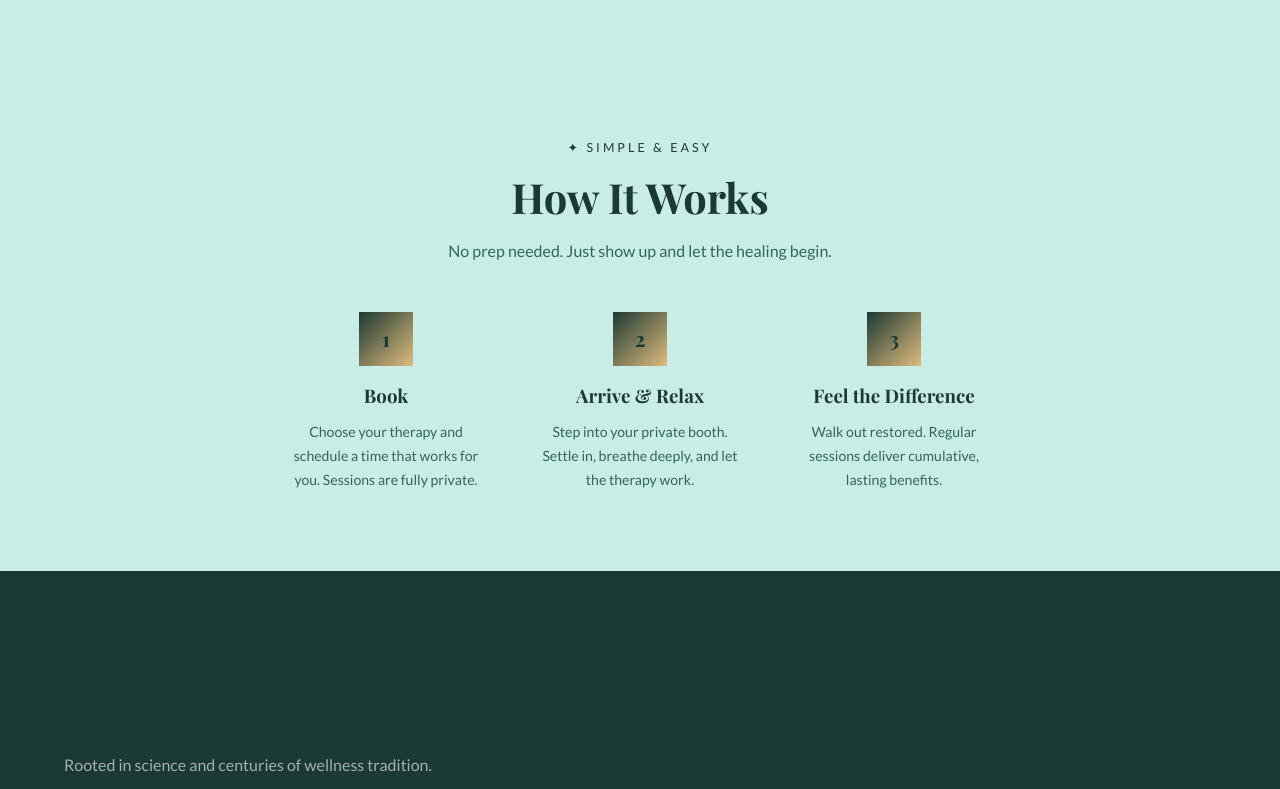
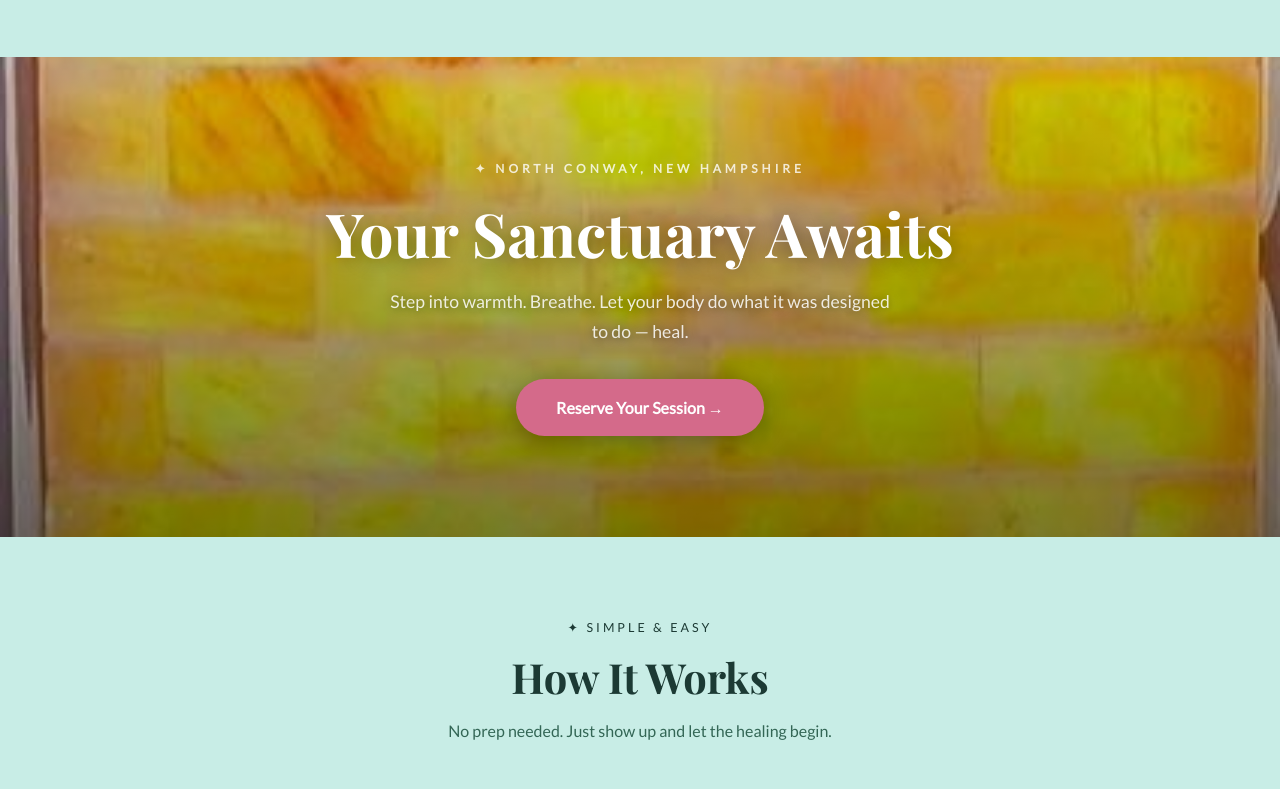
Before and after one commit to clawrenceisthebestboy-dev/saltandlight, a website: page index.html in a window 1280 px wide. Shown: the part 2071-2860 px from the top of the page. Drawn offline with nearby package versions, Linux system fonts and the light colour scheme.

Commit message:
Full-width sanctuary CTA section with glowing salt wall

```diff
--- a/index.html
+++ b/index.html
@@ -174,6 +174,18 @@
   </div>
 </section>
 
+
+<section style="position:relative;height:480px;overflow:hidden;display:flex;align-items:center;justify-content:center;text-align:center">
+  <img src="salt-wall-real.jpg" alt="Salt & Light Wellness" style="position:absolute;inset:0;width:100%;height:100%;object-fit:cover;object-position:center">
+  <div style="position:absolute;inset:0;background:linear-gradient(to bottom,rgba(0,0,0,0.15),rgba(0,0,0,0.5))"></div>
+  <div style="position:relative;z-index:1;padding:0 20px">
+    <div style="font-size:.75rem;letter-spacing:4px;text-transform:uppercase;color:rgba(255,255,255,.8);margin-bottom:16px;font-weight:600">✦ North Conway, New Hampshire</div>
+    <h2 style="font-family:'Playfair Display',serif;font-size:clamp(2.2rem,5vw,3.8rem);color:#fff;margin-bottom:16px;text-shadow:0 2px 20px rgba(0,0,0,0.4)">Your Sanctuary Awaits</h2>
+    <p style="color:rgba(255,255,255,.85);font-size:1.1rem;max-width:500px;margin:0 auto 32px;text-shadow:0 1px 8px rgba(0,0,0,0.4)">Step into warmth. Breathe. Let your body do what it was designed to do — heal.</p>
+    <a href="booking.html" style="display:inline-block;background:var(--pink,#D46A8A);color:#fff;padding:15px 40px;border-radius:40px;font-weight:700;font-size:1rem;text-decoration:none;box-shadow:0 4px 24px rgba(0,0,0,0.3)">Reserve Your Session →</a>
+  </div>
+</section>
+
 <section class="how" id="how">
   <div class="section-tag">✦ Simple &amp; Easy</div>
   <h2>How It Works</h2>
```
